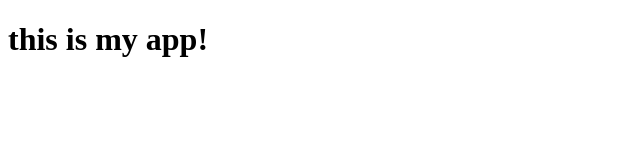
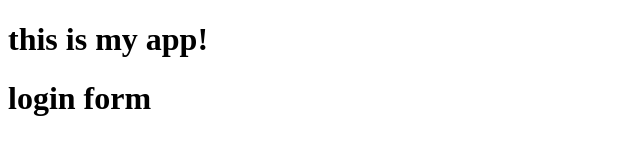
Before and after one commit to UnknownShad0/myappsample, a plain HTML site: page index.html in a window 1280 px wide. Shown: the whole page, without its empty margins (0-640 px from the left). Drawn offline with Linux system fonts and the light colour scheme.

Commit message:
login form

```diff
--- /dev/null
+++ b/dir2/app2.js
@@ -0,0 +1 @@
+console.log('fukcers')
--- a/index.html
+++ b/index.html
@@ -7,5 +7,6 @@
 </head>
 <body>
             <h1>this is my app!</h1>
+            <h1>login form</h1>
 </body>
 </html>
```
Also changed, not shown: login.html (added, +1 -0 lines), log.txt (added).
